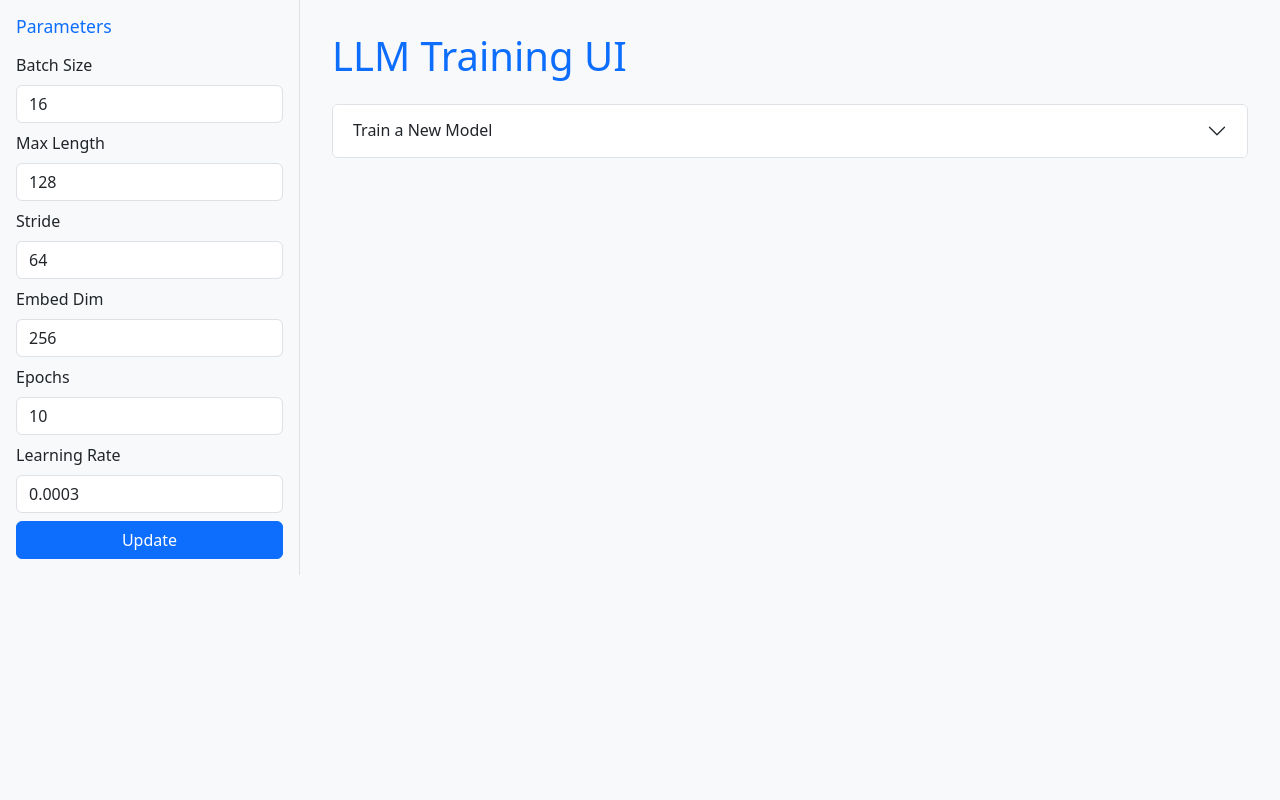
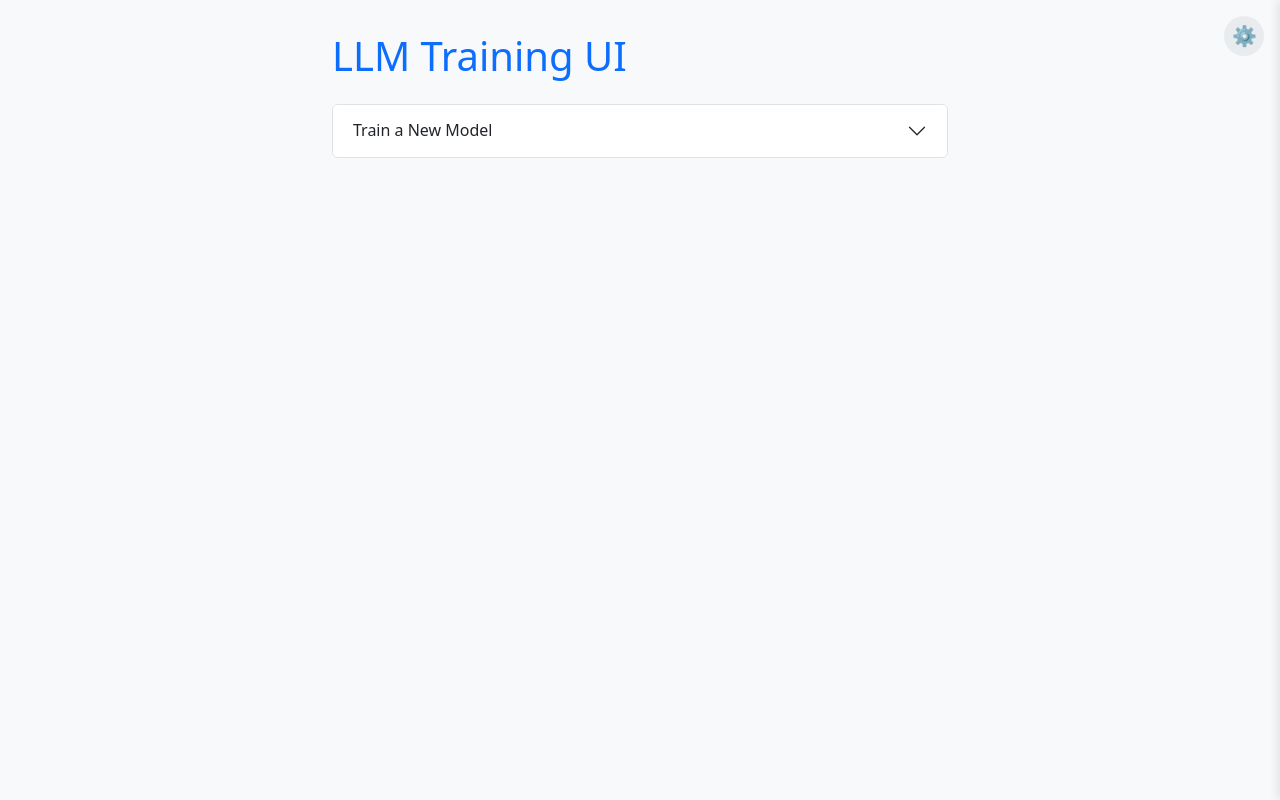
Before and after one commit to devashish234073/llm_training_ui, a Flask app: page / in a window 1280 px wide. Run offline with Flask 2, Linux system fonts and the light colour scheme; data that the repository does not hold is empty; some libraries are stand-ins or nearby versions.

Commit message:
updated the sidebar

```diff
--- a/templates/index.html
+++ b/templates/index.html
@@ -7,13 +7,48 @@
     <script src="https://cdn.socket.io/4.0.0/socket.io.min.js"></script>
     <link href="https://cdn.jsdelivr.net/npm/bootstrap@5.3.3/dist/css/bootstrap.min.css" rel="stylesheet">
     <style>
+        .settings-btn {
+            position: fixed;
+            top: 16px;
+            right: 16px;
+            width: 40px;
+            height: 40px;
+            border-radius: 50%;
+            background-color: #e9ecef;
+            border: none;
+            font-size: 20px;
+            display: flex;
+            align-items: center;
+            justify-content: center;
+            cursor: pointer;
+            z-index: 1001;
+        }
+
+        @media (min-width: 992px) {
+            body {
+                padding-right: 300px;
+                padding-left: 300px;
+            }
+        }
+
         .sidebar {
-            min-width: 250px;
-            max-width: 300px;
+            position: fixed;
+            top: 0;
+            right: 0;
+            height: 100%;
+            width: 280px;
             background-color: #f8f9fa;
             padding: 1rem;
-            border-right: 1px solid #dee2e6;
-            height: 100%;
+            border-left: 1px solid #dee2e6;
+            box-shadow: -2px 0 10px rgba(0, 0, 0, 0.1);
+            transform: translateX(100%);
+            transition: transform 0.3s ease-in-out;
+            z-index: 1000;
+            overflow-y: auto;
+        }
+
+        .sidebar.show {
+            transform: translateX(0);
         }
 
         .main-content {
@@ -62,8 +97,8 @@
 </head>
 
 <body class="bg-light text-dark">
-    <div class="d-flex">
-        <div class="sidebar">
+    <button class="settings-btn" onclick="toggleSidebar()">⚙️</button>
+    <div class="sidebar" id="sidebar">
         <h5 class="text-primary">Parameters</h5>
         <form id="hyperparams-form" class="row g-2">
             <div class="col-12">
@@ -95,6 +130,7 @@
             </div>
         </form>
     </div>
+    <div class="d-flex">
 
         <!-- Main Content -->
         <div class="main-content">
@@ -186,6 +222,10 @@
     <!-- Scripts -->
     <script src="https://cdn.jsdelivr.net/npm/bootstrap@5.3.3/dist/js/bootstrap.bundle.min.js"></script>
     <script>
+        function toggleSidebar() {
+            document.getElementById('sidebar').classList.toggle('show');
+        }
+
         function showOverlay() {
             document.getElementById('overlay').style.display = 'flex';
         }
```
Lines whose indentation alone changed are shown as unchanged.
